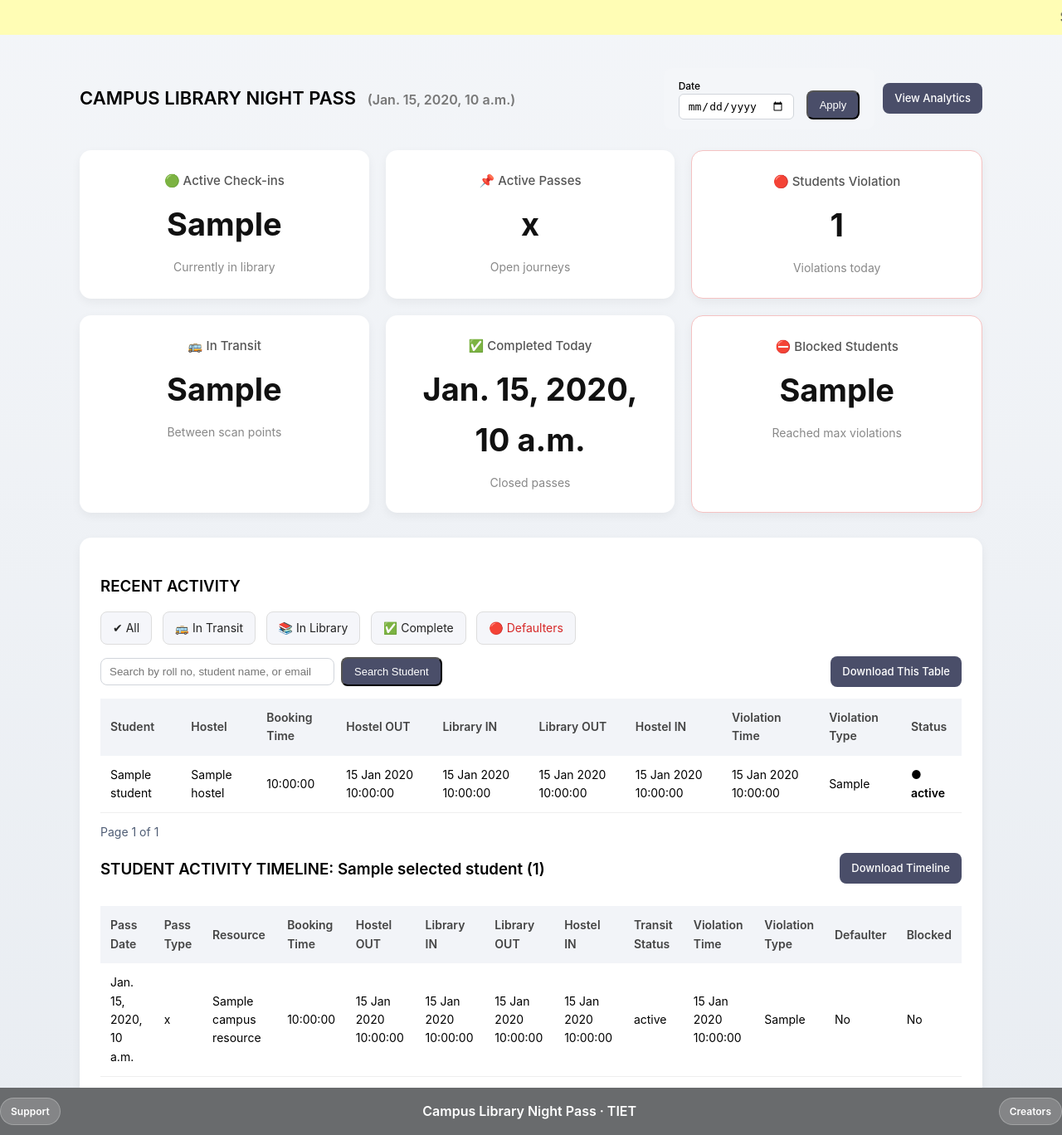
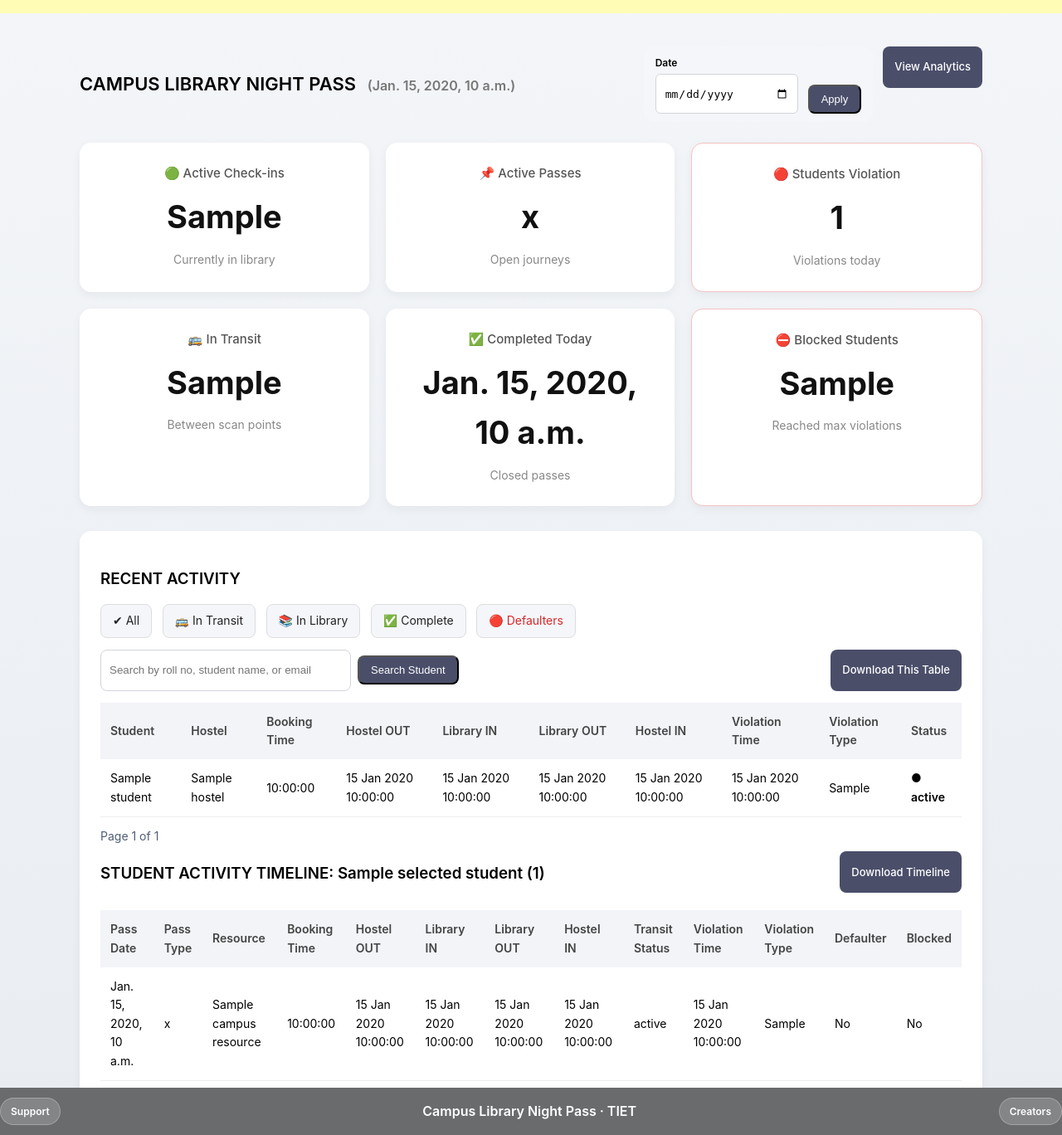
Before and after one commit to navjotsharma5500/campus-nightpass, a Django app: template apps/nightpass/templates/nightpass/admin_dashboard.html in a window 1280 px wide. Shown: the part 96-1464 px from the top of the page at 83% size. Run offline with Django 3.2, Linux system fonts and the light colour scheme; the template is opened without the code that fills it: most values are stand-ins (such as "Sample title", 1, 10 or a date in 2020); parts of the project's set-up code (start-up, migrations or seed data) failed here and were passed over; some libraries are stand-ins or nearby versions; grey boxes are pictures that could not be loaded.

Commit message:
version 2.4

```diff
--- a/apps/nightpass/templates/nightpass/admin_dashboard.html
+++ b/apps/nightpass/templates/nightpass/admin_dashboard.html
@@ -3,6 +3,16 @@
 
 {% block extra_css %}
 <link rel="stylesheet" href="{% static 'nightpass/admin_dashboard.css' %}?v=20260311a">
+<style>
+.header-actions{display:flex;align-items:flex-start;gap:12px;flex-wrap:wrap}
+.date-range-form{display:flex;align-items:flex-end;gap:12px;background:#f4f6f9;padding:10px 14px;border-radius:10px}
+.date-group{display:flex;flex-direction:column;gap:4px;font-size:12px;font-weight:600}
+.date-group input{height:34px;padding:6px 10px;border-radius:6px;border:1px solid #d1d5db;min-width:150px}
+.dashboard-container .secondary-btn,.dashboard-container .primary-btn{display:inline-flex;align-items:center;justify-content:center;min-height:34px;padding:8px 14px;border-radius:8px;line-height:1.2;white-space:nowrap}
+.toolbar{display:flex;align-items:center;justify-content:space-between;gap:12px;flex-wrap:wrap}
+.search-form{display:flex;align-items:center;gap:8px;flex-wrap:wrap}
+.search-form input[type="text"]{min-width:280px;height:34px;padding:7px 10px;border:1px solid #d1d5db;border-radius:8px}
+</style>
 
 {% endblock %}
 {% block content %}
```
